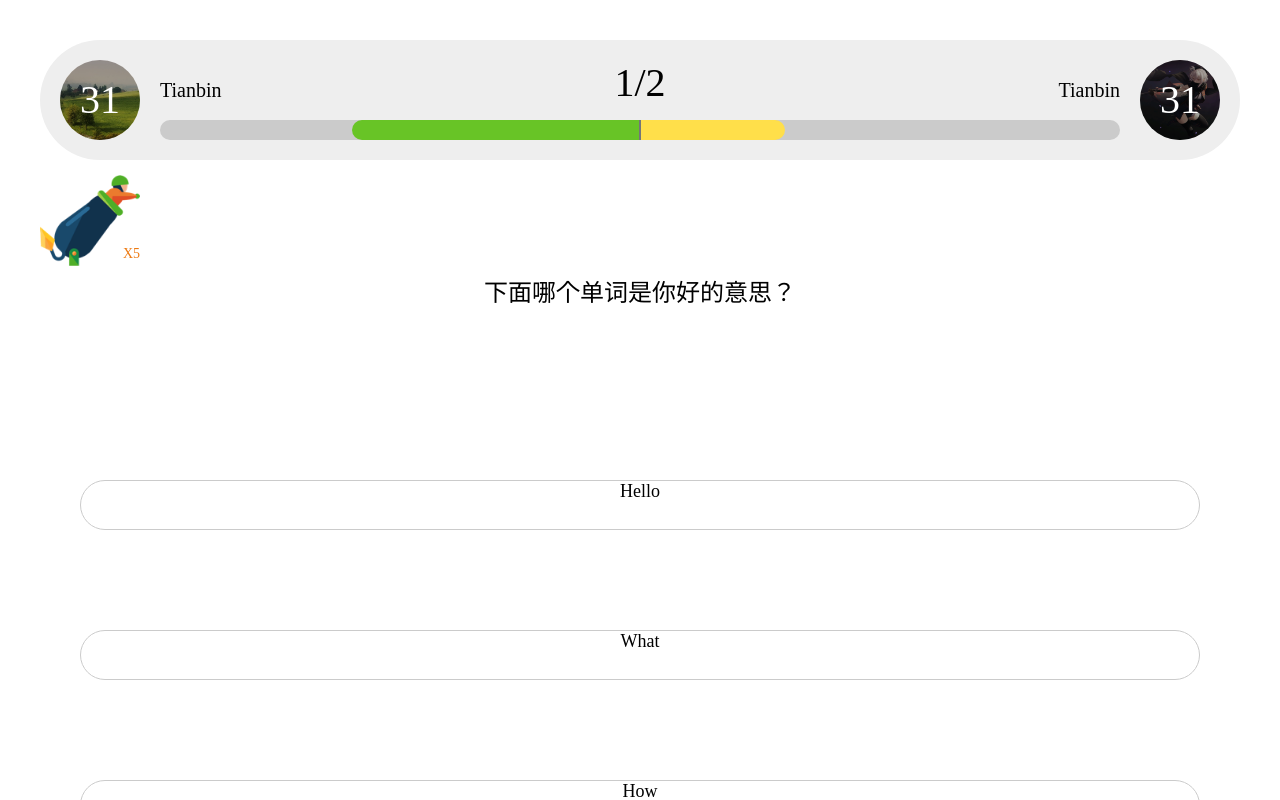
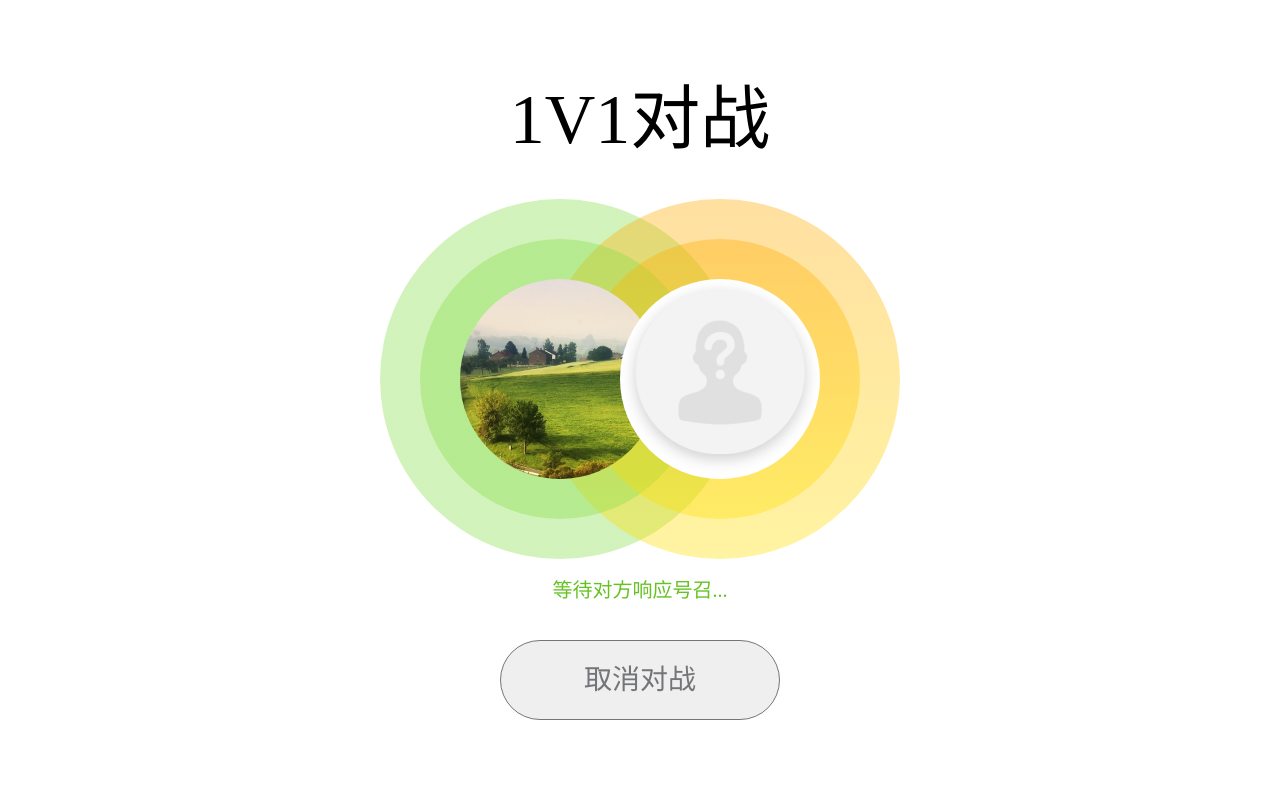
Before and after one commit to TianbinTobin/words_pk, a Vue app: page /#/pk in a window 1280 px wide. Built offline with nearby package versions, Linux system fonts and the light colour scheme.

Commit message:
匹配接口，WebSocket

```diff
--- a/src/components/Exam.vue
+++ b/src/components/Exam.vue
@@ -1,6 +1,6 @@
 <template>
   <div class="exam_body">
-    <div class="exam_title">{{examItem.title}}</div>
+    <div class="exam_title">{{examItem.stems.wordName}}</div>
     <div class="exam_options">
       <exam-option v-for="item in examItem.options" :key="item" :exam-option="item" :answer="answer" @exam-option-click="optionClick"></exam-option>
     </div>
--- a/src/components/ExamOption.vue
+++ b/src/components/ExamOption.vue
@@ -12,7 +12,7 @@
       leave-active-class="animated slideOutRight">
       <div class="exam_option_icon_right" v-show="otherCheck"></div>
     </transition>
-    <span class="exam_option_text">{{examOption.content}}</span>
+    <span class="exam_option_text">{{examOption.text}}</span>
   </div>
 </template>
 
--- /dev/null
+++ b/src/components/Index.vue
@@ -0,0 +1,75 @@
+<template>
+  <pk ref="pk" v-if="pk" :player="player" :exam-data="exam"></pk>
+  <waiting v-else ref="wait" :player="player"></waiting>
+</template>
+
+<script>
+  import pk from './PK.vue'
+  import waiting from './Waiting.vue'
+  export default {
+    name: 'index',
+    components: {
+      pk,
+      waiting
+    },
+    data () {
+      return {
+        pk: false,
+        player: {
+          l_player: {
+            photo: '/static/img/player_1_logo.png'
+          },
+          r_player: {
+            photo: '/static/img/player_0_logo.png'
+          }
+        },
+        exam: {
+          data: [],
+          total: 0
+        },
+        param: {
+          studentId: this.query.studentId,
+          friendId: this.query.friendId,
+          roundResult: 0,
+          criticalNum: 0,
+          challengeTime: new Date(),
+          score: 0,
+          examNum: 0,
+          rightNum: 0,
+          wrongNum: 0,
+          contentId: null,
+          userModel: 1
+        }
+      }
+    },
+    beforeCreate () {
+      this.query = this.$route.query
+    },
+    mounted () {
+      const _this = this
+      if (this.param.studentId) {
+        _this.socket = new WebSocket('ws://192.168.0.152:8085/ws?studentId=' + this.param.studentId)
+        _this.socket.onopen = function () {
+          console.log(_this.socket)
+          _this.socket.send(JSON.stringify(_this.param))
+          // 监听消息
+          _this.socket.onmessage = function (event) {
+            console.log('Client received a message', event)
+            console.log(JSON.parse(event.data))
+            _this.player.l_player = JSON.parse(event.data).userStudentPkFrom
+            _this.player.r_player = JSON.parse(event.data).userStudentPkTo
+            _this.exam = JSON.parse(JSON.parse(event.data).userStudentPkDetail.text)
+          }
+          // 监听错误
+          _this.socket.onerror = function (event) {
+            console.log('Client has a error', event)
+          }
+          // 监听Socket的关闭
+          _this.socket.onclose = function (event) {
+            console.log('Client notified socket has closed', event)
+          }
+        }
+      }
+    }
+  }
+</script>
--- a/src/components/PK.vue
+++ b/src/components/PK.vue
@@ -1,14 +1,14 @@
 <template>
   <div>
     <div class="app_container">
-      <player ref="player" :user="user" :time="time" :current="currentExam" :total="examList.length" @next-exam="nextExam"></player>
+      <player ref="player" :user="user" :time="time" :current="currentExam" :total="examData.total" @next-exam="nextExam"></player>
       <div class="body">
         <transition-group
           tag="div"
           name="custom-classes-transition"
           enter-active-class="animated slideInRight"
           leave-active-class="animated slideOutLeft">
-          <exam-item ref="exam" v-for="(exam, index) in examList" :key="exam" :exam-item="exam" :exam-index="index" v-show="(index === currentExam)"></exam-item>
+          <exam-item ref="exam" v-for="(exam, index) in examData.data" :key="exam" :exam-item="exam" :exam-index="index" v-show="(index === currentExam)"></exam-item>
         </transition-group>
       </div>
     </div>
@@ -28,6 +28,7 @@
       player,
       examItem
     },
+    props: ['player', 'examData'],
     data: function () {
       return {
         user: 'Tianbin',
@@ -144,11 +145,6 @@
     },
     mounted () {
       this.setOtherCheck()
-//      this.countDown()
-//      let socket = new WebSocket('ws://192.168.0.152:8085')
-//      socket.onopen = function () {
-//        console.log(1)
-//      }
     }
   }
 </script>
--- a/src/components/Waiting.vue
+++ b/src/components/Waiting.vue
@@ -18,7 +18,7 @@
             <div class="w_player_a"></div>
             <div class="w_player_b"></div>
             <div class="w_player_c">
-              <img src="../assets/player_2_logo.png">
+              <img src="../assets/player_0_logo.png">
             </div>
           </div>
         </div>
@@ -61,23 +61,12 @@
 <script>
   export default {
     name: 'Waiting',
+    props: ['player'],
     data () {
       return {
         friendPK: true,
         user: {
           logo: '/static/img/player_1_logo.png'
-        },
-        param: {
-          studentId: this.query.studentId,
-          friendId: this.query.friendId,
-          roundResult: 0,
-          criticalNum: 0,
-          challengeTime: new Date(),
-          score: 0,
-          examNum: 0,
-          rightNum: 0,
-          wrongNum: 0,
-          contentId: null
         },
         state: {
           w_player_move_left: false,
@@ -110,26 +99,6 @@
         this.state.btnShow = false
         this.state.findRival = true
         this.state.radar_player_b_move = true
-      }
-    },
-    beforeCreate () {
-      this.query = this.$route.query
-    },
-    mounted () {
-      const _this = this
-      _this.socket = new WebSocket('ws://192.168.0.152:8085/ws?studentId=' + this.param.studentId)
-      _this.socket.onopen = function () {
-        console.log(_this.socket)
-        _this.socket.send(JSON.stringify(_this.param))
-        // 监听消息
-        _this.socket.onmessage = function (event) {
-          console.log('Client received a message', event)
-        }
-
-        // 监听Socket的关闭
-        _this.socket.onclose = function (event) {
-          console.log('Client notified socket has closed', event)
-        }
       }
     }
   }
--- a/src/router/index.js
+++ b/src/router/index.js
@@ -1,7 +1,6 @@
 import Vue from 'vue'
 import Router from 'vue-router'
-import Waiting from '../components/Waiting.vue'
-import PK from '../components/PK.vue'
+import Index from '../components/Index.vue'
 
 Vue.use(Router)
 
@@ -9,13 +8,12 @@ export default new Router({
   routes: [
     {
       path: '/',
-      name: 'Waiting',
-      component: Waiting
+      redirect: '/pk'
     },
     {
       path: '/pk',
       name: 'PK',
-      component: PK
+      component: Index
     }
   ]
 })
```
